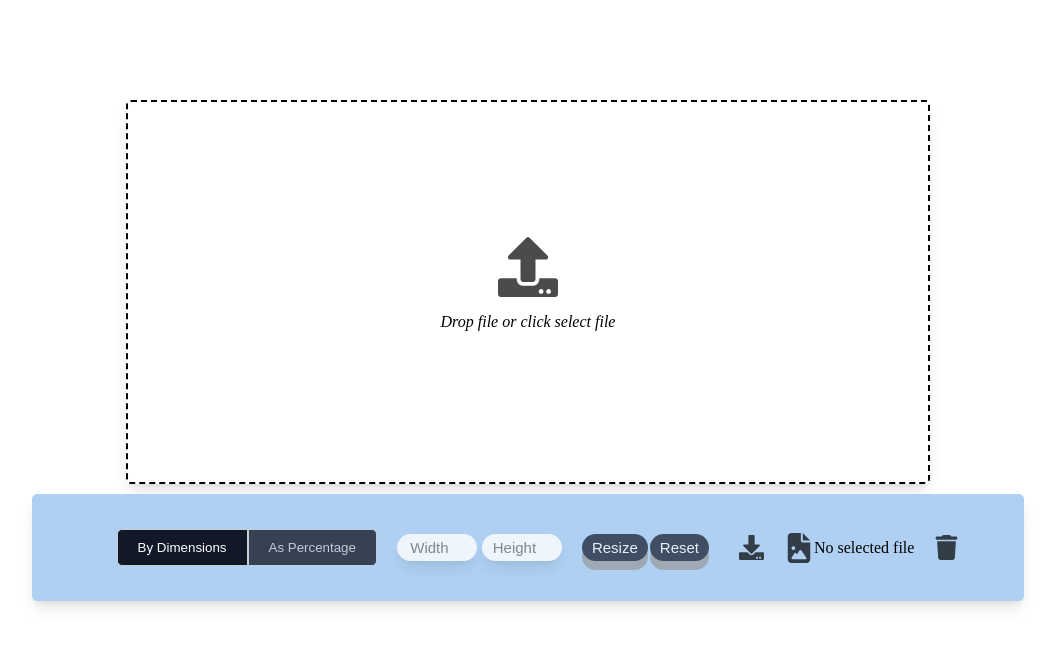
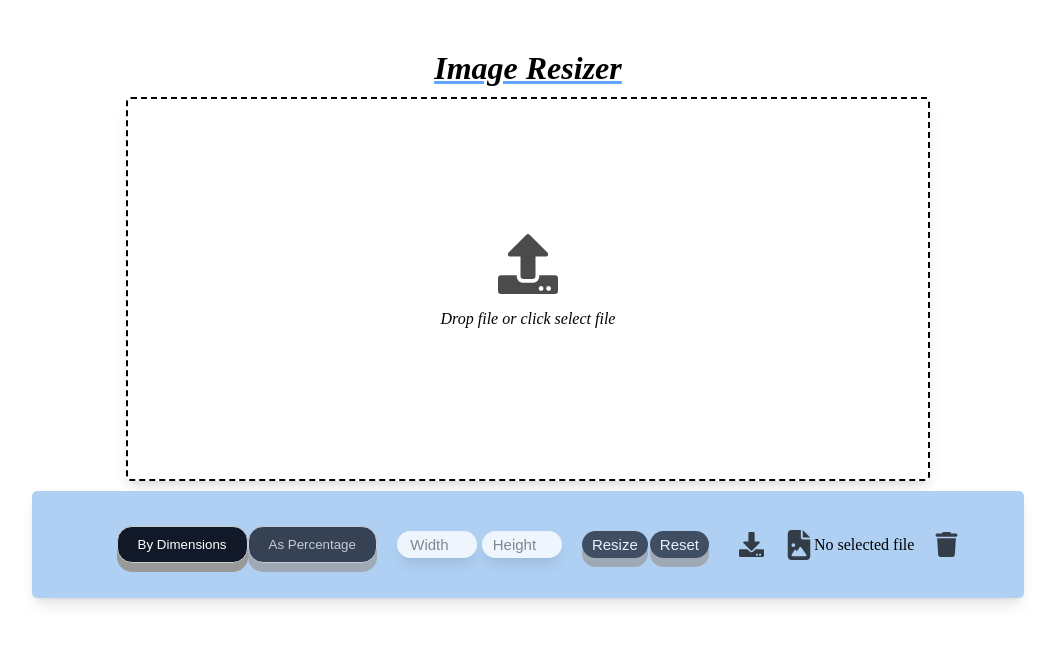
Before and after one commit to SumeyraSeyma/React-online-image-sizer, a React (Create React App) app in the folder onlineimagesizer/: page / in a window 1280 px wide. Shown: the top 646 px of the page, without its empty margins (112-1167 px from the left). Built offline with nearby package versions, Linux system fonts and the light colour scheme.

Commit message:
css and percentage getting 0

```diff
--- a/onlineimagesizer/src/App.css
+++ b/onlineimagesizer/src/App.css
@@ -3,5 +3,5 @@
     display: flex;
     align-items: center;
     justify-content: center;
-    margin-top: 100px;
+    margin-top: 50px;
 }
--- a/onlineimagesizer/src/components/Uploader/Uploader.css
+++ b/onlineimagesizer/src/components/Uploader/Uploader.css
@@ -8,7 +8,15 @@
     width: 800px;
     cursor: pointer;
     border-radius: 5px;
+    margin-top: 0px;
     box-shadow: 0 10px 15px -3px rgb(0 0 0 / 0.1), 0 4px 6px -4px rgb(0 0 0 / 0.1);
+}
+
+.title{
+    font-weight: bold;
+    margin-bottom: 10px;
+    font-style: italic;
+    margin-top: 0px;
 }
 
 .uploaded-row{
@@ -227,3 +235,34 @@
     opacity: 0.8;
     box-shadow: 0 10px 15px -3px rgb(0 0 0 / 0.1), 0 4px 6px -4px rgb(0 0 0 / 0.1);
 }
+
+.button-dimensions{
+    box-shadow: 0 9px #999;
+    border-radius: 15px;
+}
+
+.button-dimensions:hover {
+    background-color: #030712;
+    opacity: 1;
+  }
+
+.button-dimensions:active {
+    background-color: #030712;
+    box-shadow: 0 5px #666;
+    transform: translateY(4px);
+  }
+.button-percentage{
+    box-shadow: 0 9px #999;
+    border-radius: 15px;
+}
+
+.button-percentage:hover {
+    background-color: #030712;
+    opacity: 1;
+  }
+
+.button-percentage:active {
+    background-color: #030712;
+    box-shadow: 0 5px #666;
+    transform: translateY(4px);
+  }
--- a/onlineimagesizer/src/components/Uploader/Uploader.js
+++ b/onlineimagesizer/src/components/Uploader/Uploader.js
@@ -114,11 +114,16 @@ function Uploader() {
 
 
     const bypercent = (value) => {
-        setPercent(value);
+        let percentValue = parseInt(value);
+        if (isNaN(percentValue) || percentValue < 0) {
+            percentValue = 1;
+        }
+        setPercent(percentValue);
+
         const canvas = canvasRef.current;
         if (canvas && canvas.width > 0 && canvas.height > 0) {
-            const newWidth = Math.floor(canvas.width * percent / 100);
-            const newHeight = Math.floor(canvas.height * percent / 100);
+            const newWidth = Math.floor(canvas.width * percentValue / 100);
+            const newHeight = Math.floor(canvas.height * percentValue / 100);
             setNwidth(newWidth);
             setNheight(newHeight);
         } else {
@@ -436,7 +441,6 @@ function Uploader() {
                     onClick={() => handleToggle('dimensions')}
                     style={{
                         padding: '10px 20px',
-                        borderRadius: '5px 0 0 5px',
                         border: '1px solid #ccc',
                         backgroundColor: activeButton === 'dimensions' ? '#111827' : '#030712',
                         opacity: activeButton === 'dimensions' ? '1' : '0.7',
@@ -447,10 +451,10 @@ function Uploader() {
                     By Dimensions
                 </button>
                 <button
+                    className='button-percentage'
                     onClick={() => handleToggle('percentage')}
                     style={{
                         padding: '10px 20px',
-                        borderRadius: '0 5px 5px 0',
                         border: '1px solid #ccc',
                         backgroundColor: activeButton === 'percentage' ? '#111827' : '#030712',
                         opacity: activeButton === 'percentage' ? '1' : '0.7',
@@ -468,6 +472,7 @@ function Uploader() {
 
   return (
     <main className="flex flex-col items-center">
+        <h1 className='title underline hover:decoration-sky-600 decoration-blue-400'>Image Resizer</h1>
         <div {...getRootProps()} className='dropzone'>
             <input {...getInputProps()} />
         {image ?(
@@ -518,6 +523,7 @@ function Uploader() {
                 <input type = 'number'
                 className='input-percent'
                 placeholder='%'
+                min={1}
                 value={percent}
                 onChange={(e) => bypercent(e.target.value)}
 
```
